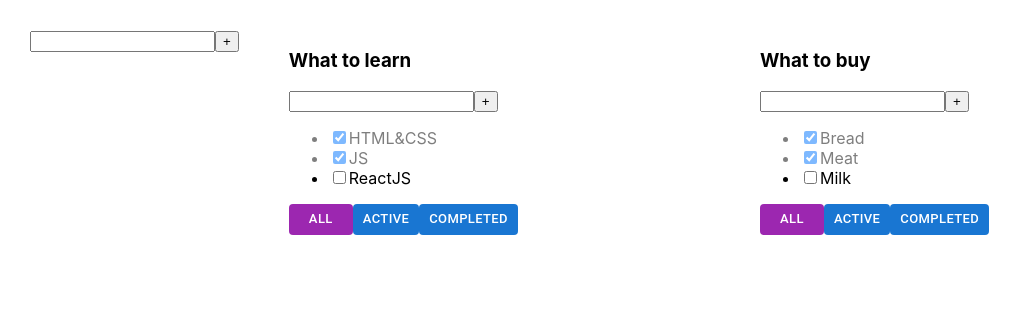
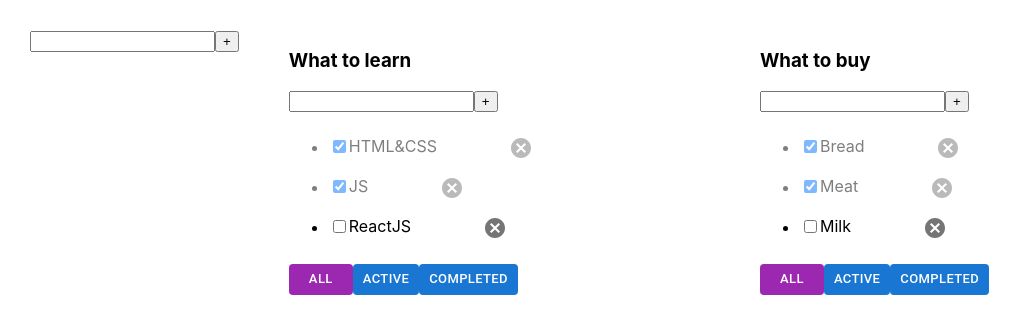
Before and after one commit to ElenaWebDev984/todolist-05-3, a React (Vite) app: page / in a window 1280 px wide. Shown: the top 334 px of the page, without its empty margins (0-1022 px from the left). Built offline with nearby package versions, Linux system fonts and the light colour scheme.

Commit message:
add  IconButton

```diff
--- a/src/TodolistItem.tsx
+++ b/src/TodolistItem.tsx
@@ -1,10 +1,14 @@
 import {type ChangeEvent} from 'react'
 import {FilterValues, TodolistType} from './App'
-// import {Button} from './Button'
-import Button from '@mui/material/Button';
 import {getTasksForRender} from "./utils.ts";
 import {CreateItemTitleForm} from "./CreateItemTitleForm.tsx";
 import {EditableSpan} from "./EditableSpan.tsx";
+// import {Button} from './Button'
+import Button from '@mui/material/Button';
+import IconButton from '@mui/material/IconButton';
+import CancelIcon from '@mui/icons-material/Cancel';
+
+
 
 export type Task = {
     id: string
@@ -94,6 +98,12 @@ export const TodolistItem = (props: Props) => {
                                 <Button title={'x'}
                                         onClick={deleteTaskHandler}
                                 />
+
+                                <IconButton
+                                    onClick={deleteTaskHandler}
+                                >
+                                    <CancelIcon/>
+                                </IconButton>
                             </li>
                         )
                     })}
```
